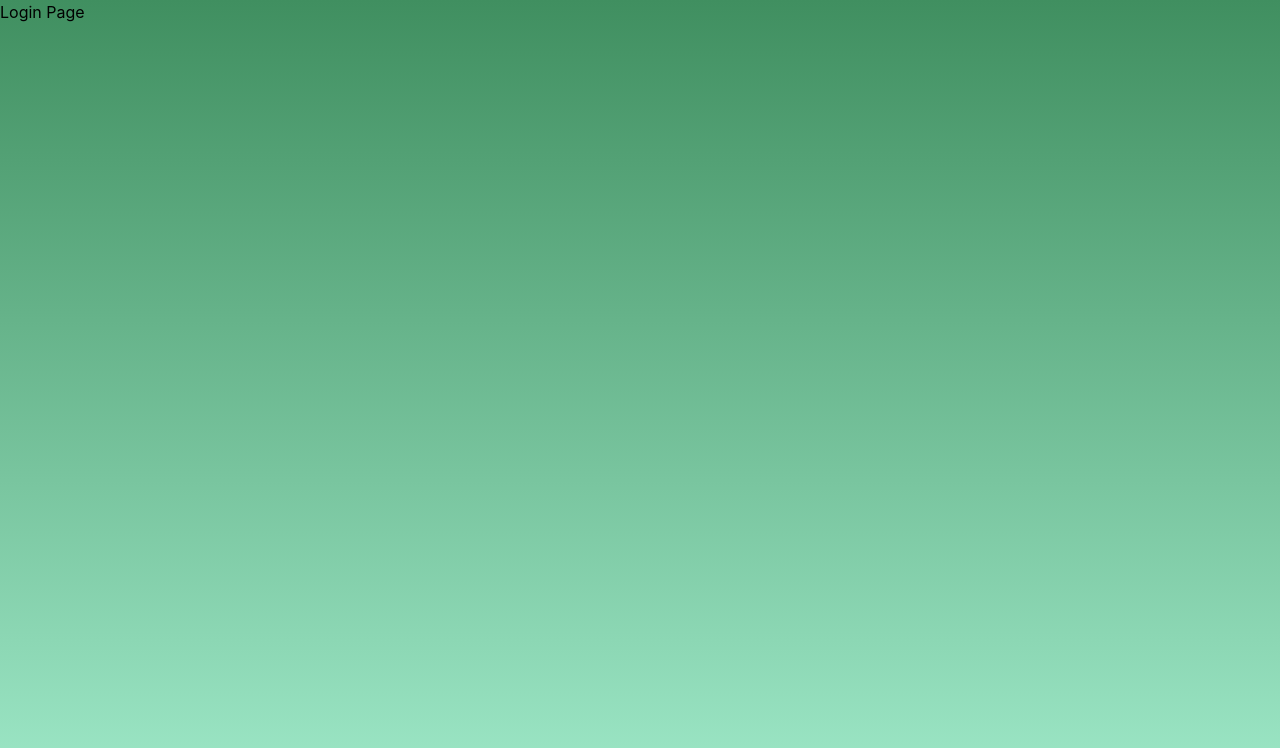
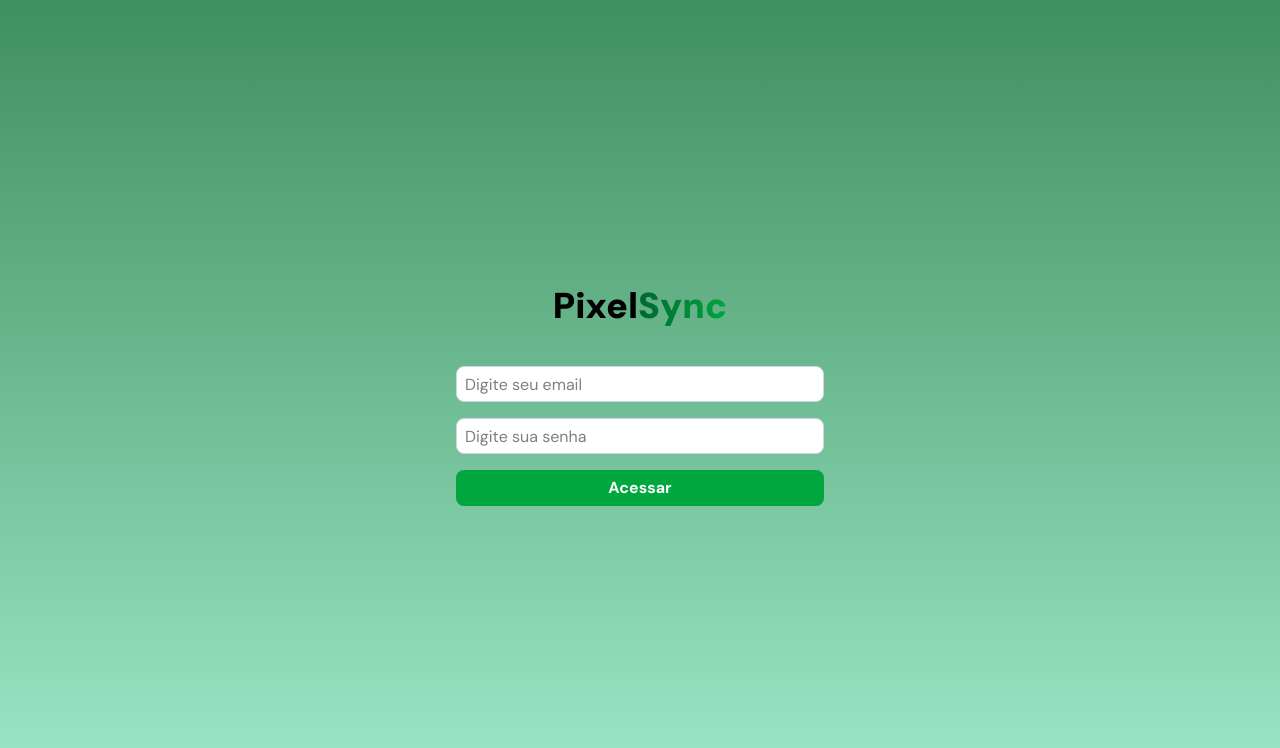
Before and after one commit to marcosdev82/linktree-personal, a React (Vite) app: page /login in a window 1280 px wide. Shown: the top 748 px of the page. Built offline with nearby package versions, Linux system fonts and the light colour scheme.

Commit message:
feat: adiciona componente Input e refatora importações nos componentes existentes

```diff
--- a/index.html
+++ b/index.html
@@ -3,6 +3,12 @@
   <head>
     <meta charset="UTF-8" />
     <link rel="icon" type="image/svg+xml" href="/favicon.svg" />
+    <link rel="preconnect" href="https://fonts.googleapis.com" />
+    <link rel="preconnect" href="https://fonts.gstatic.com" crossorigin />
+    <link
+      href="https://fonts.googleapis.com/css2?family=Archivo+Black&family=DM+Sans:ital,opsz,wght@0,9..40,100..1000;1,9..40,100..1000&family=Montserrat:ital,wght@0,100..900;1,100..900&display=swap"
+      rel="stylesheet"
+    />
     <meta name="viewport" content="width=device-width, initial-scale=1.0" />
     <title>Marcos Tavares - Meus links</title>
   </head>
--- a/src/compents/ButtonSectionLInk/index.tsx
+++ b/src/compents/ButtonSectionLInk/index.tsx
@@ -5,7 +5,7 @@ interface ButtonLinkProps{
     children: ReactNode;
 }
 
-export default function ButtonSectionLink({url, children}: ButtonLinkProps) {
+export function ButtonSectionLink({url, children}: ButtonLinkProps) {
    return  (
     <section className="w-full">
         <a
--- /dev/null
+++ b/src/compents/Imput/index.tsx
@@ -0,0 +1,19 @@
+import { type InputHTMLAttributes } from "react";
+
+interface IputProps extends InputHTMLAttributes<HTMLInputElement> {
+    placeholder?: string;
+    value?: string;
+    type?: string;
+}
+
+export function Input( { placeholder, value, ...rest }: IputProps ) {
+    return (
+        <input
+            type="text"
+            className="w-full h-9 rounded-lg bg-white border border-gray-300 rounded-3 p-2 focus:border-blue-500 focus:ring focus:ring-blue-200 focus:outline-none"
+            placeholder={placeholder}
+            value={value}
+            {...rest}
+        />
+    )
+}
--- a/src/compents/Social/index.tsx
+++ b/src/compents/Social/index.tsx
@@ -5,7 +5,7 @@ interface SocialProps {
     children: ReactNode;
 }
 
-export default function Social({ url, children }: SocialProps) {
+export function Social({ url, children }: SocialProps) {
     return (
         <a
             href={url}
--- a/src/index.css
+++ b/src/index.css
@@ -9,4 +9,10 @@ body {
 body {
   min-height: 100vh;
   background: linear-gradient(180deg, #408F60 0%, #9FE9C9 100%);
+  font-family: "DM Sans", sans-serif;
 }
+
+h1, h2, h3, h4, h5, h6 {
+  margin: 0;
+  font-family: "DM Sans", sans-serif;
+}
--- a/src/pages/home/index.tsx
+++ b/src/pages/home/index.tsx
@@ -1,6 +1,6 @@
 import { FaGithub, FaInstagram, FaLinkedin, FaShareNodes, FaWhatsapp, FaArrowRight } from "react-icons/fa6";
-import Social from "../../compents/Social";
-import ButtonSectionLink from "../../compents/ButtonSectionLInk";
+import { Social } from "../../compents/Social";
+import { ButtonSectionLink } from "../../compents/ButtonSectionLInk";
 
 async function handleShare() {
     const shareUrl = window.location.href;
--- a/src/pages/login/index.tsx
+++ b/src/pages/login/index.tsx
@@ -1,7 +1,34 @@
+import { Link } from "react-router"
+import { Input } from "../../compents/Imput"
+
 export function Login() {
     return (
-        <div>
-            <h1>Login Page</h1>
+        <div className="flex w-full h-screen items-center justify-center flex-col">
+            <Link to="/">
+                <h1 className="flex items-center mt-11 text-black md:text-4xl text-5xl font-black">
+                    Pixel<span
+                        className="flex bg-linear-to-r from-green-800 to-green-600 bg-clip-text text-transparent"
+                    >Sync</span>
+                </h1>
+            </Link>
+
+            <form className="flex flex-col gap-4 w-full max-w-sm mt-8 p-2">
+                <Input
+                    type="email"
+                    placeholder="Digite seu email"
+                />
+
+                <Input
+                    type="password"
+                    placeholder="Digite sua senha"
+                />
+
+                <button
+                    type="submit"
+                    className="w-full h-9 rounded-lg bg-green-600 text-white font-bold hover:bg-green-700 transition-colors">
+                    Acessar
+                </button>
+            </form>
         </div>
     )
 }
```
